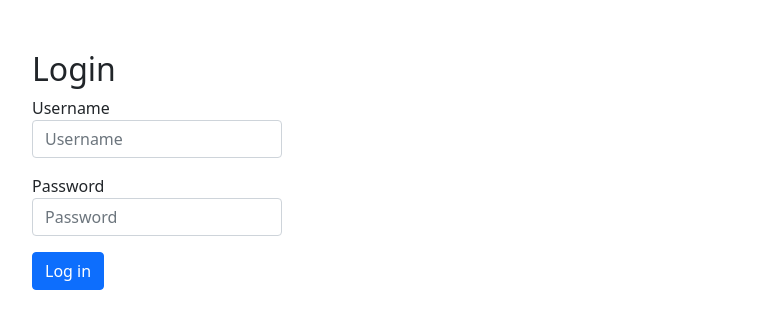
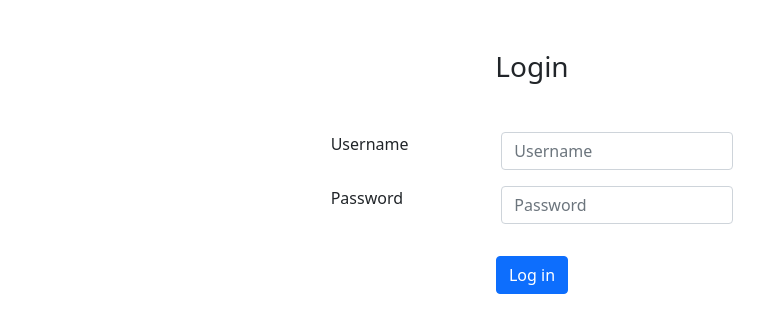
Before and after one commit to Kmzbch/Skycope-Log-Viewer-Client, an Angular app: page /login in a window 1280 px wide. Shown: the top 332 px of the page, without its empty margins (108-872 px from the left). Built offline with nearby package versions, Linux system fonts and the light colour scheme.

Commit message:
Login Component styles modified

```diff
--- a/src/app/pages/home/home.component.html
+++ b/src/app/pages/home/home.component.html
@@ -1,24 +1,18 @@
 <div class="container col-md-3 mb-3">
   <h2>Login</h2>
 
-
+  <!-- TODO: contain Popper.js -->
   <div class="row">
-    <div class="dropdown">
-      <button
-        class="btn btn-secondary dropdown-toggle"
-        type="button"
-        id="dropdownMenuButton1"
-        data-bs-toggle="dropdown"
-        aria-expanded="false"
-      >
+    <div class="dropdown show">
+      <button class="btn btn-secondary dropdown-toggle" type="button" id="dropdownMenuButton" data-toggle="dropdown" aria-haspopup="true" aria-expanded="true">
         Dropdown button
       </button>
-      <ul class="dropdown-menu" aria-labelledby="dropdownMenuButton1">
-        <li><a class="dropdown-item" href="#">Action</a></li>
-        <li><a class="dropdown-item" href="#">Another action</a></li>
-        <li><a class="dropdown-item" href="#">Something else here</a></li>
-      </ul>
+      <div class="dropdown-menu show" aria-labelledby="dropdownMenuButton">
+        <a class="dropdown-item" href="#">Service 1</a>
+        <a class="dropdown-item" href="#">Service 2</a>
+      </div>
     </div>
+
     <div class="col-md-3 mb-3">
       <input
         type="text"
--- a/src/app/pages/login/login.component.html
+++ b/src/app/pages/login/login.component.html
@@ -1,29 +1,85 @@
 <div class="container">
-    <h2>Login</h2>
-    <form [formGroup]="loginForm" class="col-md-auto form" (ngSubmit)="onSubmit()" novalidate>
-        <div class="col-md-3 mb-3">
-            <label for="username">Username</label>
-            <input type="text" class="form-control"
-            [ngClass]="{ 'is-invalid': submitted && formControls.username.errors }"
-            formControlName="username" placeholder="Username">
-            <div *ngIf="formControls.username.invalid && (formControls.username.touched || formControls.username.dirty)">
-                <div class="text-danger" *ngIf="formControls.username.errors?.required">Please enter username.</div>
+  <div class="row justify-content-center">
+    <h3 class="col-md-auto mb-5">Login</h3>
+  </div>
+  <form
+    class="col-md-auto form"
+    [formGroup]="loginForm"
+    (ngSubmit)="onSubmit()"
+    novalidate
+  >
+    <div class="row justify-content-center">
+      <div class="col-md-2 mb-3">
+        <label for="username">Username</label>
+      </div>
+      <div class="col-md-3 mb-3">
+        <input
+          type="text"
+          class="form-control"
+          [ngClass]="{
+            'is-invalid': submitted && formControls.username.errors
+          }"
+          formControlName="username"
+          placeholder="Username"
+        />
+        <div
+          *ngIf="
+            formControls.username.invalid &&
+            (formControls.username.touched || formControls.username.dirty)
+          "
+        >
+          <div
+            class="text-danger"
+            *ngIf="formControls.username.errors?.required"
+          >
+            Please enter username.
+          </div>
+        </div>
+      </div>
+    </div>
 
-            </div>
+    <div class="row justify-content-center">
+      <div class="col-md-2 mb-3">
+        <label for="username">Password</label>
+      </div>
+      <div class="col-md-3 mb-3">
+        <input
+          type="password"
+          class="form-control"
+          [ngClass]="{
+            'is-invalid': submitted && formControls.password.errors
+          }"
+          formControlName="password"
+          placeholder="Password"
+        />
+        <div
+          *ngIf="
+            formControls.password.invalid &&
+            (formControls.password.touched || formControls.password.dirty)
+          "
+        >
+          <div
+            class="text-danger"
+            *ngIf="formControls.password.errors?.required"
+          >
+            Please enter password.
+          </div>
         </div>
+      </div>
+    </div>
 
-        <div class="col-md-3 mb-3">
-            <label for="password">Password</label>
-            <input type="password" class="form-control"
-            [ngClass]="{ 'is-invalid': submitted && formControls.password.errors }"
-            formControlName="password" placeholder="Password">
-            <div *ngIf="formControls.password.invalid && (formControls.password.touched || formControls.password.dirty)">
-                <div class="text-danger" *ngIf="formControls.password.errors?.required">Please enter password.</div>
-            </div>
+    <div class="row justify-content-center">
+      <div class="col-md-5 mb-3">
+        <div *ngIf="showErrorMessage" class="text-danger">
+          Invalid username and password Please try again.
         </div>
-        <div class="mb-3">
-            <div *ngIf="showErrorMessage" class="text-danger" >Invalid username and password Please try again.</div>
-        </div>
-        <button type="submit" class="btn btn-primary">Log in</button>
-    </form>
+      </div>
+    </div>
+
+    <div class="row justify-content-center">
+      <div class="col-md-auto mb-3">
+        <button type="submit" class="btn btn-primary btn-md">Log in</button>
+      </div>
+    </div>
+  </form>
 </div>
--- a/src/app/pages/login/login.component.ts
+++ b/src/app/pages/login/login.component.ts
@@ -23,16 +23,15 @@ export class LoginComponent implements OnInit {
             Validators.required
         ]
     });
-    loading = false;
-    submitted = false;
+    submitted:Boolean = false;
     returnUrl: string = '';
     showErrorMessage: Boolean = false;
 
     constructor(
         private formBuilder: FormBuilder,
         public router: Router,
-        public authService: AuthService,
-        private route: ActivatedRoute
+        private route: ActivatedRoute,
+        public authService: AuthService
     ) {
         if (this.authService.currentUserValue) {
             this.router.navigate([
@@ -44,8 +43,7 @@ export class LoginComponent implements OnInit {
     ngOnInit() {
         this.getLoginForm();
 
-        // get return url from route parameters or default to '/'
-        this.returnUrl = this.route.snapshot.queryParams['returnUrl'] || '/';
+        // this.returnUrl = this.route.snapshot.queryParams['returnUrl'] || '/';
     }
 
     getLoginForm() {
@@ -70,17 +68,12 @@ export class LoginComponent implements OnInit {
 
     onSubmit() {
 
-        this.submitted = true;
-        this.showErrorMessage = false;
-
-
         if (this.loginForm.invalid) {
             return;
         }
 
-        console.log("login form is valid");
+        this.showErrorMessage = false;
 
-        this.loading = true;
         this.authService
             .login(this.formControls.username.value, this.formControls.password.value)
             .pipe(first())
@@ -92,10 +85,8 @@ export class LoginComponent implements OnInit {
                     ]);
                 },
                 (error) => {
-                    this.loading = false;
                     this.showErrorMessage = true;
                 }
             );
     }
-
 }
--- a/src/app/shared-services/auth.service.ts
+++ b/src/app/shared-services/auth.service.ts
@@ -25,9 +25,8 @@ export class AuthService {
 
     login(username: string, password: string) {
         console.log('Login invoked!');
-        return this.http.post<any>(`/users/authenticate`, { username, password }).pipe(
+        return this.http.post<any>(`/login`, { username, password }).pipe(
             map((user) => {
-
                 // login successful if there's a jwt token in the response
                 if (user && user.token) {
                     // store user details and jwt token in local storage to keep user logged in between page refreshes
@@ -41,7 +40,7 @@ export class AuthService {
     }
 
     logout() {
-        // remoe user from localStorage
+        // remove user from localStorage
         localStorage.removeItem('currentUser');
         console.log('Logout invoked!');
         this.currentUserSubject.next(null);
```
Also changed, not shown: src/app/app.module.ts (+6 -5 lines).
